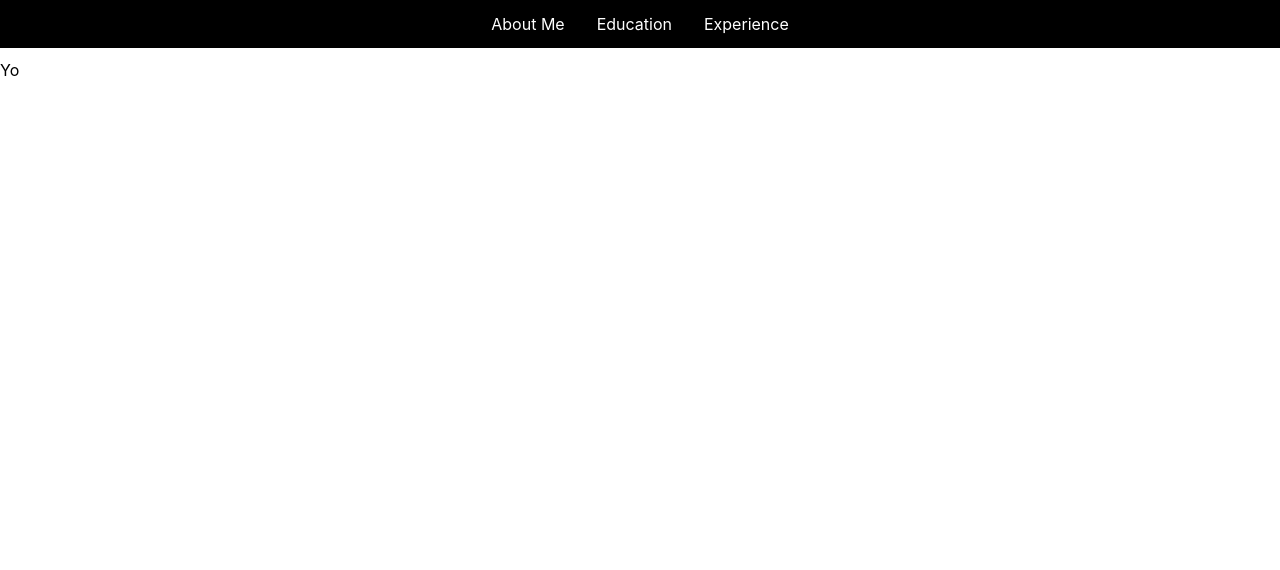
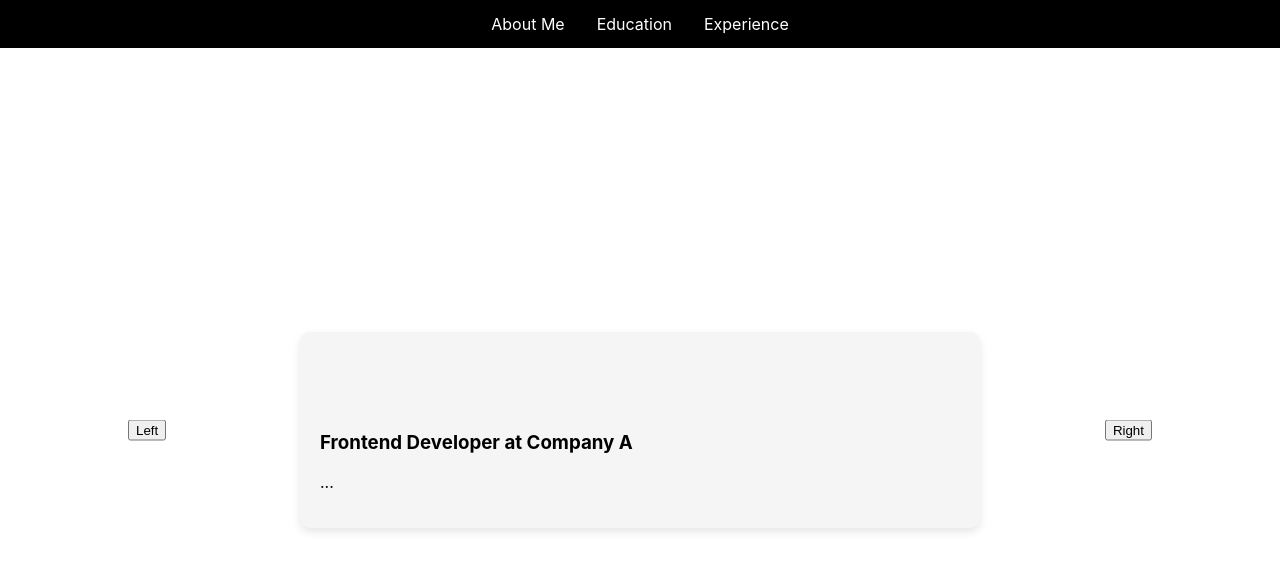
Before and after one commit to arnav149/ak-portfolio, a React (Create React App) app: page /#/experience in a window 1280 px wide. Shown: the top 570 px of the page. Built offline with nearby package versions, Linux system fonts and the light colour scheme.

Commit message:
add experience template

```diff
--- a/src/Experience.css
+++ b/src/Experience.css
@@ -1,3 +1,40 @@
 .experience {
+  display: flex;
+  justify-content: center;
+  align-items: center;
+  height: calc(
+    100vh - 60px
+  ); /* Full viewport height minus the nav bar height */
   padding-top: 60px;
 }
+
+.carousel-container {
+  position: relative;
+  width: 100%;
+}
+
+.card {
+  background-color: whitesmoke;
+  padding: 20px;
+  padding-top: 80px;
+  border-radius: 10px;
+  box-shadow: 0 4px 8px rgba(0, 0, 0, 0.1);
+  width: 50%;
+  margin: auto;
+}
+
+.arrow-button {
+  position: absolute;
+  top: 50%;
+  transform: translateY(-50%);
+}
+
+.arrow-button.left {
+  left: 0; /* Position to the left edge of the container */
+  margin-left: 10%;
+}
+
+.arrow-button.right {
+  right: 0; /* Position to the right edge of the container */
+  margin-right: 10%;
+}
--- a/src/Experience.js
+++ b/src/Experience.js
@@ -1,6 +1,57 @@
-import React from "react";
+import React, { useState } from "react";
 import "./Experience.css";
 
+const experiences = [
+  {
+    id: 1,
+    role: "Frontend Developer",
+    company: "Company A",
+    description: "..."
+  },
+  {
+    id: 2,
+    role: "Frontend Developer",
+    company: "Company B",
+    description: "..."
+  }
+  // ... other experiences
+];
+
+const Card = ({ experience }) => (
+  <div className="card">
+    <h3>
+      {experience.role} at {experience.company}
+    </h3>
+    <p>{experience.description}</p>
+  </div>
+);
+
 export default function Experience() {
-  return <div className="experience">Yo</div>;
+  const [activeIndex, setActiveIndex] = useState(0);
+
+  const handlePrev = () => {
+    setActiveIndex(prevIndex =>
+      prevIndex > 0 ? prevIndex - 1 : experiences.length - 1
+    );
+  };
+
+  const handleNext = () => {
+    setActiveIndex(prevIndex =>
+      prevIndex < experiences.length - 1 ? prevIndex + 1 : 0
+    );
+  };
+
+  return (
+    <div className="experience">
+      <div className="carousel-container">
+        <button onClick={handlePrev} className="arrow-button left">
+          Left
+        </button>
+        <Card experience={experiences[activeIndex]} />
+        <button onClick={handleNext} className="arrow-button right">
+          Right
+        </button>
+      </div>
+    </div>
+  );
 }
```
